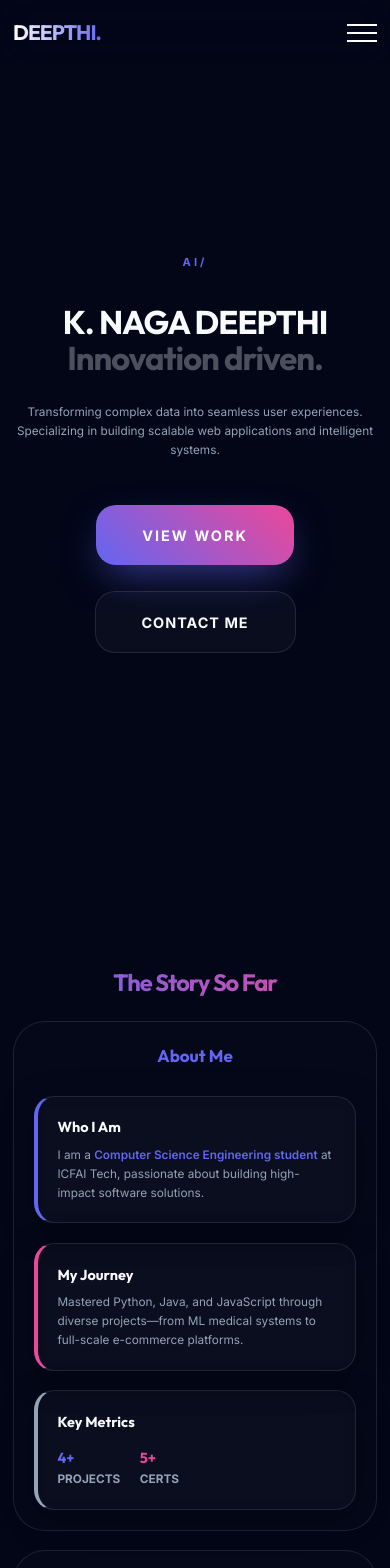
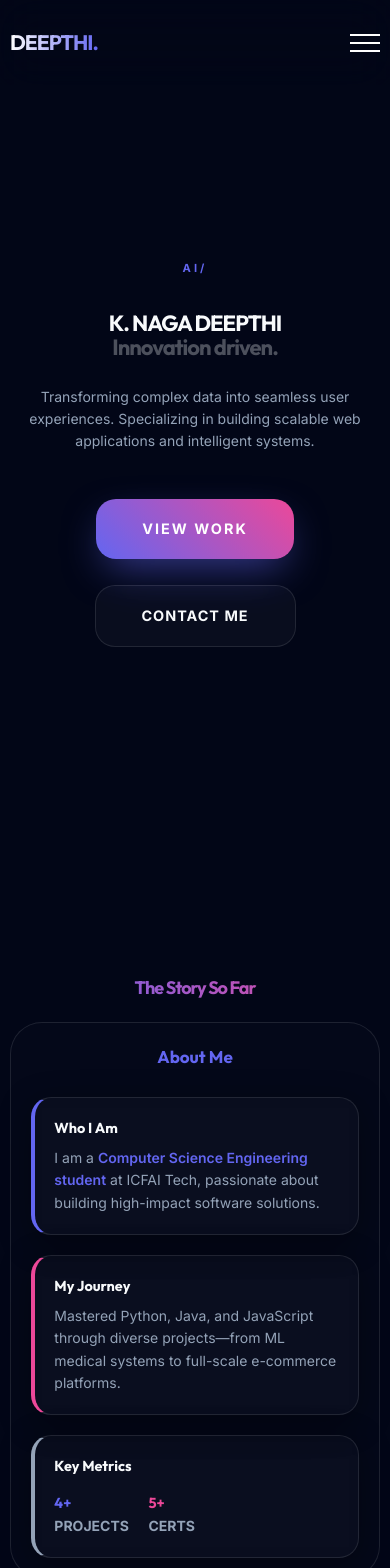
Before and after one commit to Deepthireddy729/deepthi-portfolio, a React (Vite) app: page / in a window 390 px wide. Shown: the top 1568 px of the page. Built offline with nearby package versions, Linux system fonts and the light colour scheme.

Commit message:
Final responsiveness push: Integrated full blueprint with container, contact cards, and global scaling

```diff
--- a/src/App.css
+++ b/src/App.css
@@ -48,9 +48,10 @@ h4,
 }
 
 .container {
+  width: 100%;
   max-width: 1200px;
-  margin: 0 auto;
-  padding: 0 2rem;
+  margin: auto;
+  padding: 20px;
 }
 
 a {
@@ -232,6 +233,29 @@ body {
 }
 
 
+/* Global Mobile Media Query as requested */
+@media (max-width: 600px) {
+  h1 {
+    font-size: 22px !important;
+  }
+
+  h2 {
+    font-size: 18px !important;
+  }
+
+  p {
+    font-size: 14px !important;
+  }
+
+  .contact-card {
+    max-width: 100% !important;
+  }
+
+  .container {
+    padding: 10px !important;
+  }
+}
+
 /* Accessibility & Interaction fixes */
 @media (hover: none) {
   .nav-item:hover {
--- a/src/components/Contact.jsx
+++ b/src/components/Contact.jsx
@@ -102,14 +102,14 @@ const Contact = () => {
         <section id="contact" style={{ padding: '120px 0' }}>
             <div className="container" style={containerStyle}>
                 <h2 className="section-title">Get In Touch</h2>
-                <div style={gridStyle} className="contact-grid">
+                <div style={gridStyle} className="contact-grid contact-wrapper">
                     <div className="animate">
                         <h3 style={{ fontSize: 'clamp(1.8rem, 8vw, 2.5rem)', marginBottom: '1.5rem', fontFamily: 'Outfit', fontWeight: '800', color: 'var(--primary)', wordBreak: 'break-word' }}>Let's Work Together</h3>
                         <p style={{ color: 'var(--text-muted)', marginBottom: '3rem', fontSize: '1rem', lineHeight: '1.8' }}>
                             I'm open to full-time roles and collaborative projects. Reach out via the form or through my professional channels.
                         </p>
                         {contactInfo.map((info, i) => (
-                            <a key={i} href={info.link} target="_blank" rel="noopener noreferrer" style={infoItem} className="glass"
+                            <a key={i} href={info.link} target="_blank" rel="noopener noreferrer" style={infoItem} className="glass contact-card"
                                 onMouseOver={(e) => {
                                     e.currentTarget.style.borderColor = info.color;
                                     e.currentTarget.style.background = 'rgba(255,255,255,0.05)';
```
